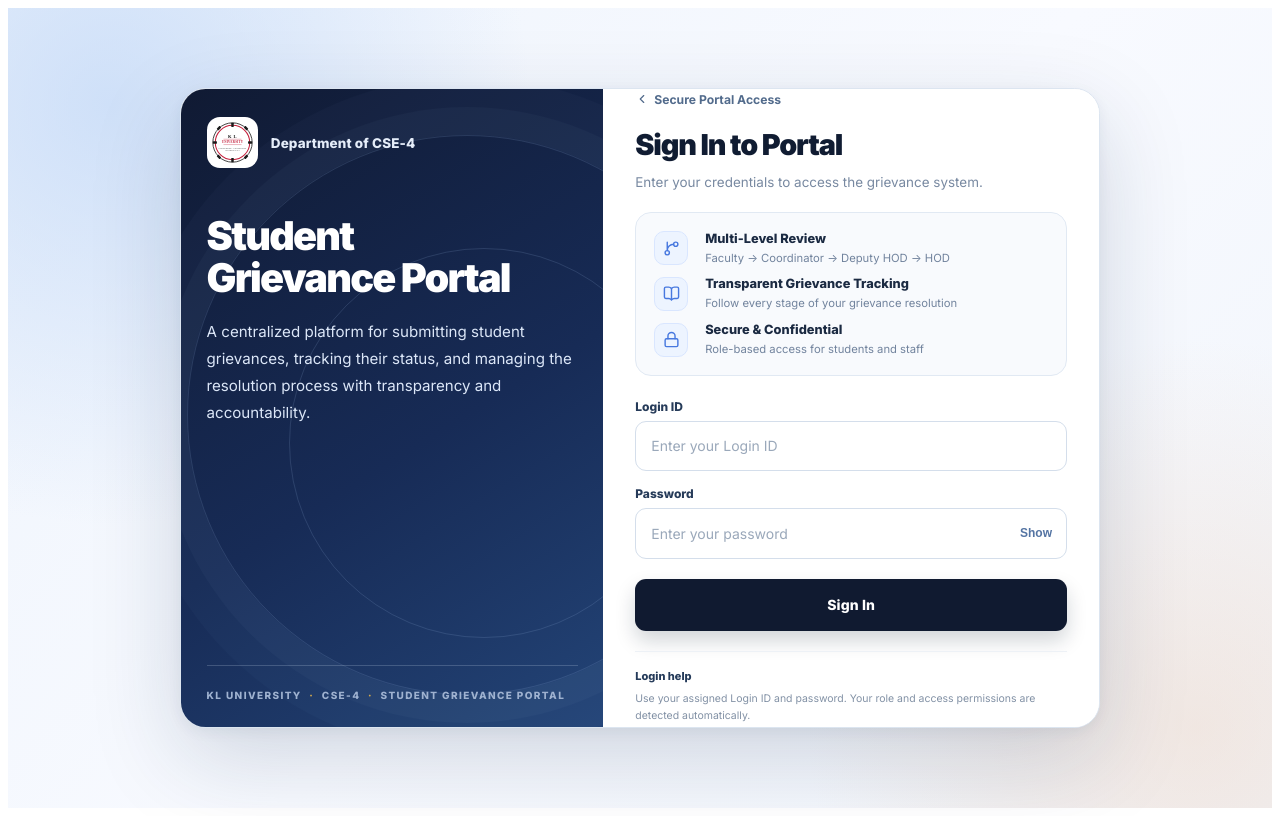
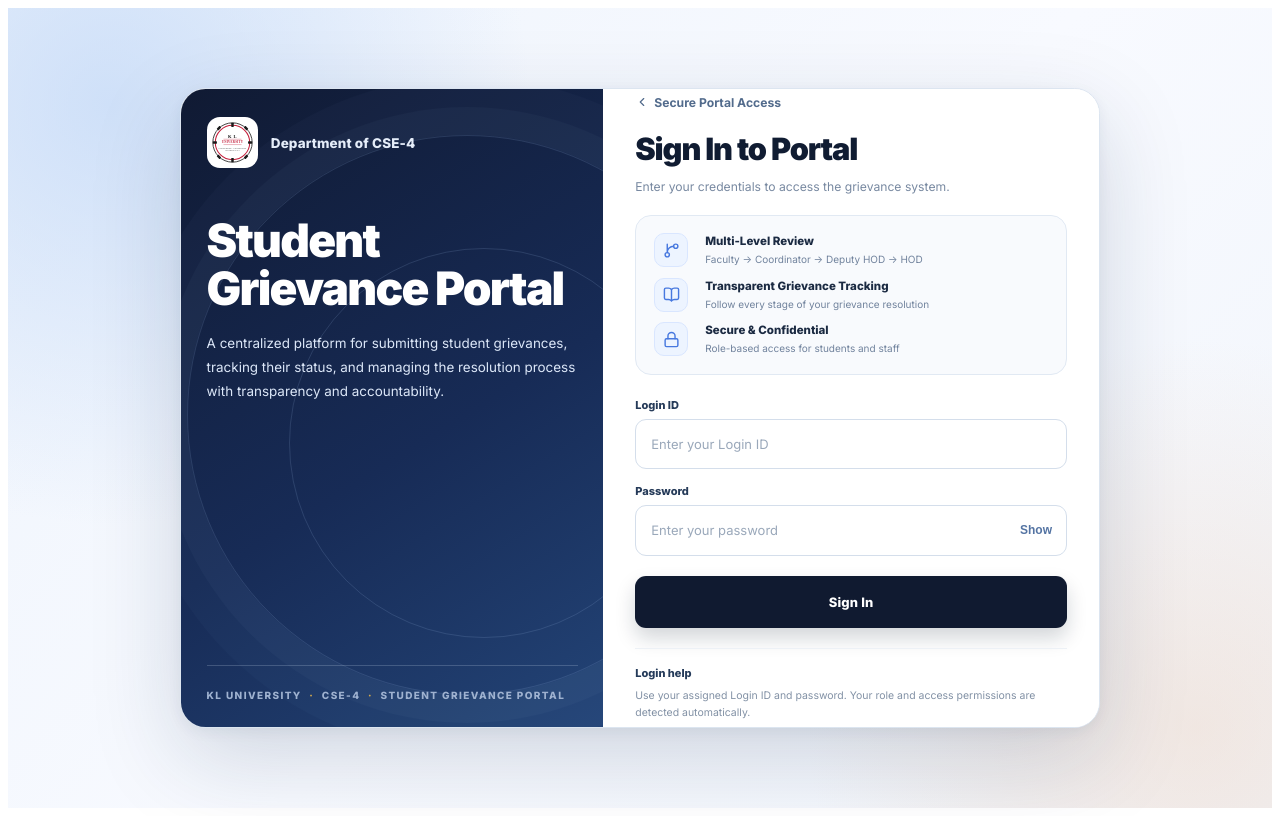
Before and after one commit to imashesh/klcse4-grievance-fe, a React (Vite) app: page /#/login in a window 1280 px wide. Built offline with nearby package versions, Linux system fonts and the light colour scheme.

Commit message:
Update font sizes in index.css for better responsiveness
Adjusted font sizes for various elements to improve responsiveness.

```diff
--- a/src/index.css
+++ b/src/index.css
@@ -475,7 +475,7 @@
   max-width: 570px;
   margin: clamp(38px, 6vh, 76px) 0 0;
   color: #fff;
-  font-size: clamp(34px, 3.1vw, 48px);
+  font-size: clamp(34px, 3.6vw, 56px);
   font-weight: 900;
   line-height: 1.045;
   letter-spacing: -1.8px;
@@ -485,7 +485,7 @@
   max-width: 510px;
   margin: clamp(18px, 2.3vh, 27px) 0 0;
   color: #dce7f8;
-  font-size: clamp(14px, 1.18vw, 17px);
+  font-size: clamp(13px, 1.05vw, 15px);
   line-height: 1.8;
 }
 .brand-footer {
@@ -541,14 +541,14 @@
 .login-heading h2 {
   margin: 0;
   color: #101c32;
-  font-size: clamp(28px, 2.25vw, 34px);
+  font-size: clamp(27px, 2.4vw, 36px);
   font-weight: 900;
   letter-spacing: -1.1px;
 }
 .login-heading p {
   margin: 10px 0 0;
   color: #7889a1;
-  font-size: clamp(13px, 1.05vw, 15px);
+  font-size: clamp(12px, .95vw, 14px);
   line-height: 1.6;
 }
 .login-features {
@@ -574,8 +574,8 @@
   color: #4778df;
   background: #edf4ff;
 }
-.login-feature-title { margin: 0; color: #1b2a42; font-size: clamp(12px, 1vw, 14px); font-weight: 800; }
-.login-feature-desc { margin-top: 4px; color: #71839d; font-size: clamp(11px, .88vw, 13px); line-height: 1.45; }
+.login-feature-title { margin: 0; color: #1b2a42; font-size: clamp(11px, .9vw, 13px); font-weight: 800; }
+.login-feature-desc { margin-top: 4px; color: #71839d; font-size: clamp(10px, .78vw, 12px); line-height: 1.45; }
 .login-error {
   display: flex;
   align-items: flex-start;
@@ -592,7 +592,7 @@
 .login-error svg { flex: 0 0 auto; margin-top: 1px; }
 .login-form { display: grid; gap: 10px; }
 .login-form .field { display: grid; gap: 7px; margin: 0; }
-.login-form .field label { margin-top: 5px; color: #263b59; font-size: clamp(12px, .92vw, 14px); font-weight: 800; }
+.login-form .field label { margin-top: 5px; color: #263b59; font-size: clamp(11px, .85vw, 13px); font-weight: 800; }
 .login-form .field input {
   display: block;
   width: 100%;
@@ -604,7 +604,7 @@
   color: #14243b;
   background: #fff;
   font: inherit;
-  font-size: clamp(14px, 1.05vw, 16px);
+  font-size: clamp(13px, .95vw, 15px);
   transition: border-color .18s ease, box-shadow .18s ease;
 }
 .login-form .field input::placeholder { color: #9aa8ba; }
@@ -637,7 +637,7 @@
   color: #fff;
   background: #101a30;
   font: inherit;
-  font-size: clamp(14px, 1.05vw, 16px);
+  font-size: clamp(13px, .95vw, 15px);
   font-weight: 800;
   letter-spacing: .01em;
   cursor: pointer;
```
